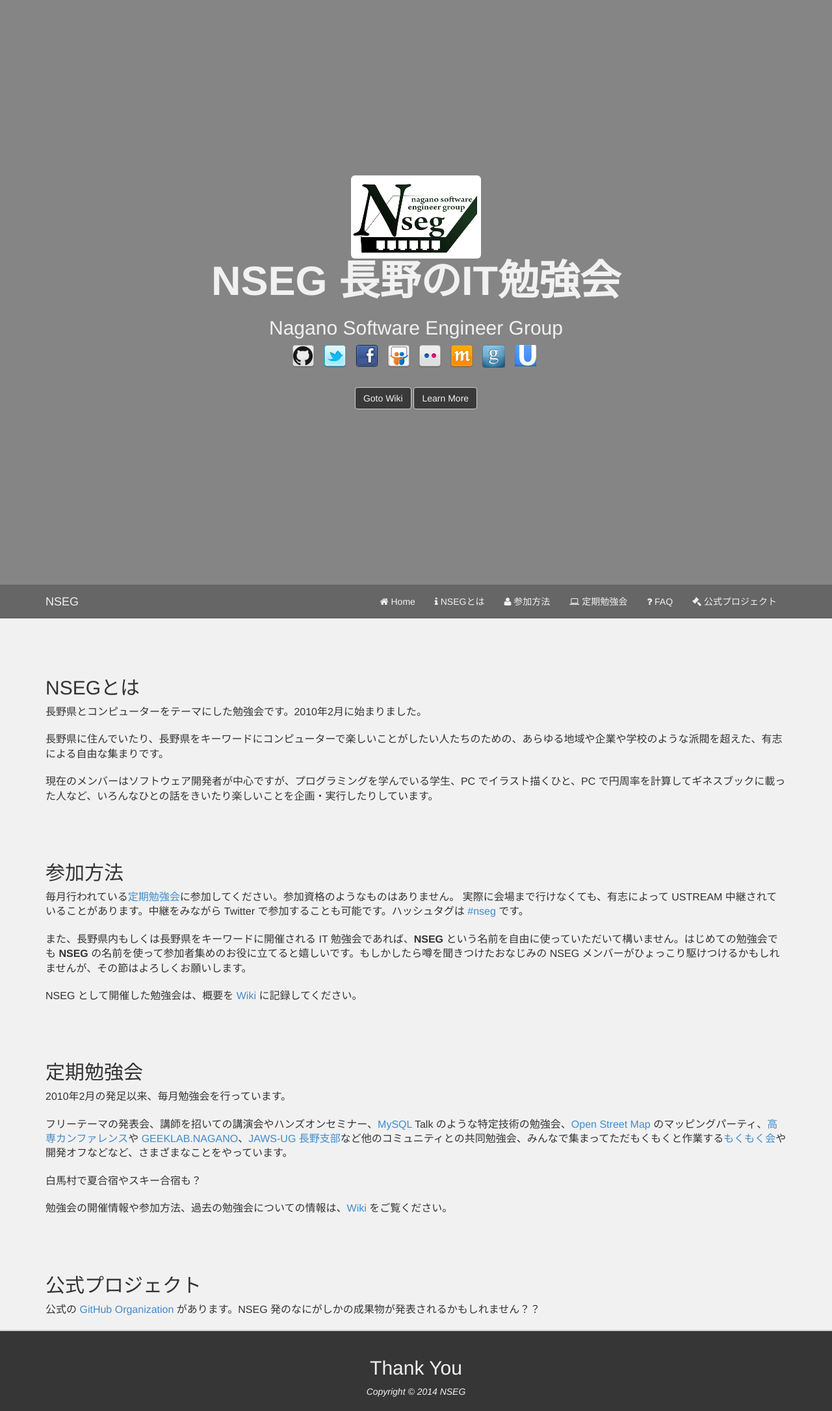
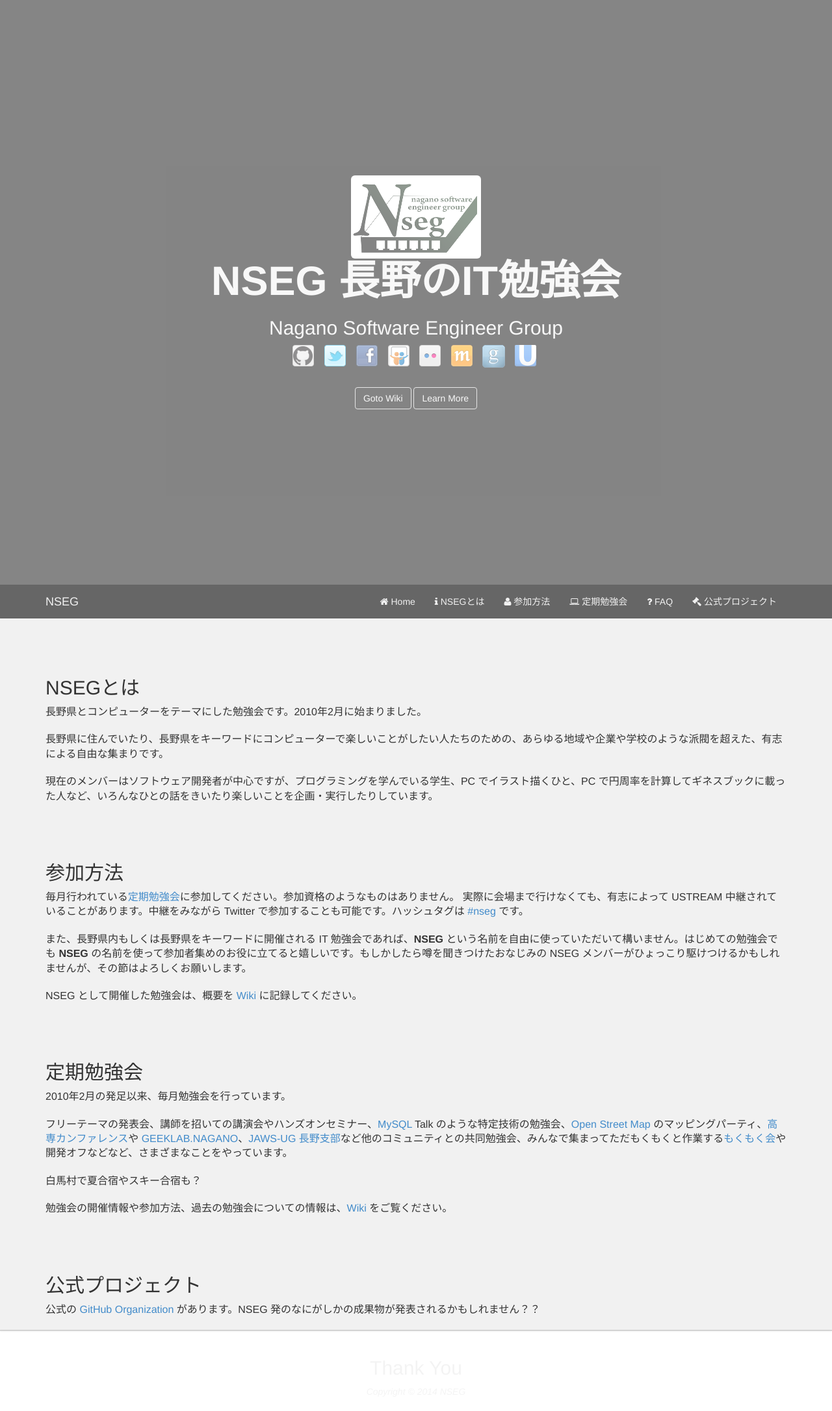
Before and after one commit to nseg-jp/w, a Jekyll site: the page built from index.md, in a window 1280 px wide. Shown: the whole page at 65% size. Built offline with Jekyll 4.4.1, drawn with Linux system fonts in a browser that asks for light colours; nearby versions of some CDN libraries.

Commit message:
半透明

```diff
--- a/assets/css/nseg.css
+++ b/assets/css/nseg.css
@@ -54,8 +54,10 @@
   text-align: center;
   color:#f1f1f1;
   background:#000;
-  filter: progid:DXImageTransform.Microsoft.gradient(startColorstr='#60000000', endColorstr='#60000000', GradientType=0);
-  background:rgba(0, 0, 0, 0.48);
+  -ms-filter:progid:DXImageTransform.Microsoft.Gradient(GradientType=0,StartColorStr=#60000000,EndColorStr=#60000000);
+  opacity:0.48;
+  -moz-opacity:0.48;
+  /*background:rgba(0, 0, 0, 0.48);*/
 }
 
 .vert-text h1 {
@@ -206,8 +208,11 @@
 /* Footer */
 footer {
   background:#000;
-  background:none repeat scroll 0 0 rgba(0, 0, 0, 0.79);
-  filter: progid:DXImageTransform.Microsoft.gradient(startColorstr='#9e000000', endColorstr='#9e000000', GradientType=0);
+  /*background:none repeat scroll 0 0 rgba(0, 0, 0, 0.79);*/
+  background:none repeat scroll 0 0;
+  -ms-filter:progid:DXImageTransform.Microsoft.Gradient(StartColorStr=#9e000000,EndColorStr=#9e000000,GradientType=0);
+  opacity:0.79;
+  -moz-opacity:0.79;
   color:#f1f1f1;
   padding:20px 0;
   border-top:1px solid #D1D1D1 !important;
```
